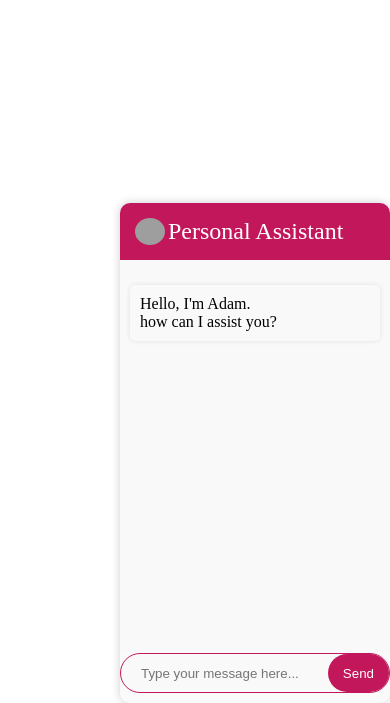
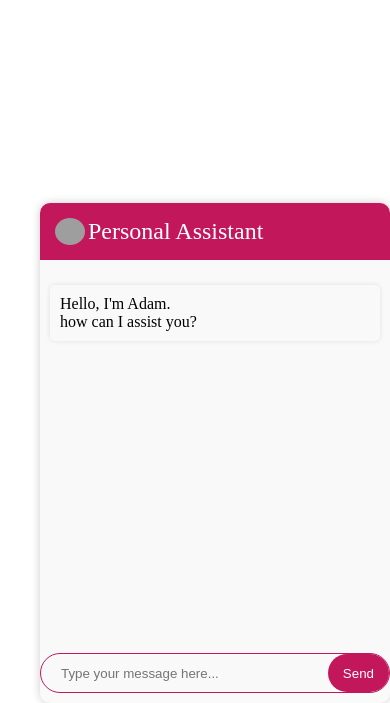
Before and after one commit to dipanshudiwaker/FractalChatBot, a Flask app: page / in a window 390 px wide. Shown: the part 141-844 px from the top of the page. Run offline with Flask 2, Linux system fonts and the light colour scheme; grey boxes are pictures that could not be loaded.

Commit message:
Update index.html

```diff
--- a/templates/index.html
+++ b/templates/index.html
@@ -99,11 +99,7 @@
 	  display:flex;
           height:38px;
 	}
-	@media only screen and (max-width: 600px) {
-		#chat-container{
-		width:270px! important;
-		}
-	}
+
 
 </style>
 
```
